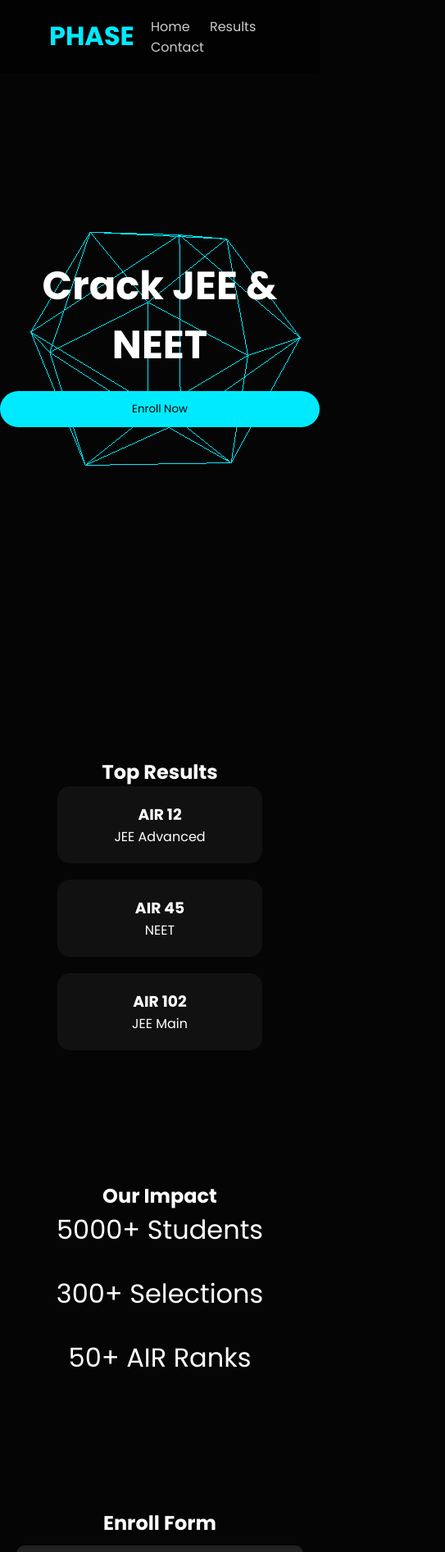
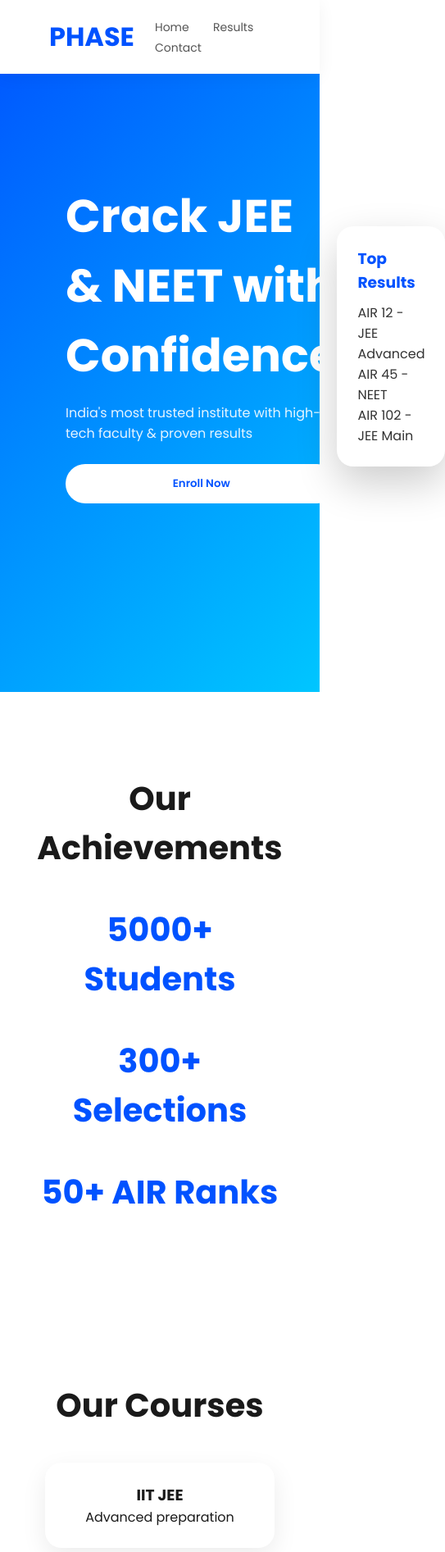
Before and after one commit to snehithsiddharth/phaseacademy.com, a plain HTML site: page index.html in a window 390 px wide. Shown: the top 1893 px of the page at 82% size, 543 px wide, since content can reach past the window. Drawn offline with nearby package versions, Linux system fonts and the light colour scheme.

Commit message:
PHASE index.html

```diff
--- a/index.html
+++ b/index.html
@@ -5,34 +5,141 @@
 <meta name="viewport" content="width=device-width, initial-scale=1.0">
 <title>PHASE Educational Institute</title>
 <link href="https://fonts.googleapis.com/css2?family=Poppins:wght@300;400;600;700&display=swap" rel="stylesheet">
-<script src="https://cdnjs.cloudflare.com/ajax/libs/three.js/r128/three.min.js"></script>
 
 <style>
 *{margin:0;padding:0;box-sizing:border-box;font-family:'Poppins',sans-serif}
-body{background:#050505;color:#fff}
-header{display:flex;justify-content:space-between;padding:20px 60px;position:fixed;width:100%;background:rgba(0,0,0,0.6);z-index:1000}
-header h1{color:#00eaff}
-nav a{margin-left:20px;color:#ccc;text-decoration:none}
-nav a:hover{color:#fff}
 
-.hero{height:100vh;display:flex;flex-direction:column;justify-content:center;align-items:center;text-align:center}
-.hero h2{font-size:3rem}
-.btn{margin-top:20px;padding:12px 30px;background:#00eaff;border:none;border-radius:25px;cursor:pointer}
+body{background:#ffffff;color:#1a1a1a}
 
-.section{padding:80px 20px;text-align:center}
-.cards{display:flex;justify-content:center;flex-wrap:wrap;gap:20px}
-.card{background:#111;padding:20px;border-radius:15px;width:250px}
+header{
+display:flex;justify-content:space-between;align-items:center;
+padding:20px 60px;position:fixed;width:100%;
+background:white;box-shadow:0 4px 20px rgba(0,0,0,0.05);z-index:1000;
+}
 
-.stats{display:flex;justify-content:center;gap:30px;flex-wrap:wrap}
-.stat{font-size:2rem}
+header h1{color:#0052ff;font-weight:700}
 
-form{max-width:400px;margin:auto}
-input,button{width:100%;padding:10px;margin:10px 0;border:none;border-radius:10px}
-input{background:#222;color:#fff}
+nav a{margin-left:25px;color:#555;text-decoration:none;font-size:14px}
+nav a:hover{color:#0052ff}
 
-.dashboard{display:none;padding:20px;background:#111;border-radius:15px;margin-top:20px}
+.hero{
+height:100vh;
+display:flex;
+justify-content:space-between;
+align-items:center;
+padding:0 80px;
+background:linear-gradient(135deg,#0052ff,#00c6ff);
+color:white;
+}
 
-canvas{position:fixed;top:0;left:0;z-index:-1}
+.hero-text{
+max-width:500px;
+}
+
+.hero-text h2{
+font-size:3.5rem;
+font-weight:700;
+}
+
+.hero-text p{
+margin-top:15px;
+opacity:0.9;
+}
+
+.btn{
+margin-top:25px;
+padding:14px 30px;
+border:none;
+border-radius:30px;
+background:white;
+color:#0052ff;
+font-weight:600;
+cursor:pointer;
+transition:0.3s;
+}
+
+.btn:hover{
+transform:scale(1.05);
+}
+
+.hero-card{
+background:white;
+color:#333;
+padding:25px;
+border-radius:20px;
+width:280px;
+box-shadow:0 20px 50px rgba(0,0,0,0.2);
+}
+
+.hero-card h3{color:#0052ff;margin-bottom:10px}
+
+.section{
+padding:100px 40px;
+text-align:center;
+}
+
+.section h2{
+font-size:2.5rem;
+margin-bottom:40px;
+}
+
+.cards{
+display:flex;
+justify-content:center;
+flex-wrap:wrap;
+gap:30px;
+}
+
+.card{
+background:white;
+padding:25px;
+border-radius:20px;
+width:280px;
+box-shadow:0 10px 30px rgba(0,0,0,0.08);
+transition:0.3s;
+}
+
+.card:hover{
+transform:translateY(-10px);
+}
+
+.stats{
+display:flex;
+justify-content:center;
+gap:40px;
+flex-wrap:wrap;
+}
+
+.stat{
+font-size:2.5rem;
+color:#0052ff;
+font-weight:700;
+}
+
+.form-box{
+max-width:450px;
+margin:auto;
+background:white;
+padding:30px;
+border-radius:20px;
+box-shadow:0 10px 30px rgba(0,0,0,0.1);
+}
+
+input,button{
+width:100%;
+padding:12px;
+margin:10px 0;
+border-radius:10px;
+border:1px solid #ddd;
+}
+
+footer{
+text-align:center;
+padding:20px;
+background:#f5f5f5;
+color:#777;
+}
+
 </style>
 </head>
 
@@ -48,21 +155,22 @@ canvas{position:fixed;top:0;left:0;z-index:-1}
 </header>
 
 <section class="hero">
-<h2>Crack JEE & NEET</h2>
+  <div class="hero-text">
+    <h2>Crack JEE & NEET with Confidence</h2>
+    <p>India's most trusted institute with high-tech faculty & proven results</p>
     <button class="btn" onclick="scrollToForm()">Enroll Now</button>
+  </div>
+
+  <div class="hero-card">
+    <h3>Top Results</h3>
+    <p>AIR 12 - JEE Advanced</p>
+    <p>AIR 45 - NEET</p>
+    <p>AIR 102 - JEE Main</p>
+  </div>
 </section>
 
 <section class="section" id="results">
-<h2>Top Results</h2>
-<div class="cards">
-<div class="card"><h3>AIR 12</h3><p>JEE Advanced</p></div>
-<div class="card"><h3>AIR 45</h3><p>NEET</p></div>
-<div class="card"><h3>AIR 102</h3><p>JEE Main</p></div>
-</div>
-</section>
-
-<section class="section">
-<h2>Our Impact</h2>
+  <h2>Our Achievements</h2>
   <div class="stats">
     <div class="stat" id="s1">0+</div>
     <div class="stat" id="s2">0+</div>
@@ -70,62 +178,44 @@ canvas{position:fixed;top:0;left:0;z-index:-1}
   </div>
 </section>
 
+<section class="section">
+  <h2>Our Courses</h2>
+  <div class="cards">
+    <div class="card"><h3>IIT JEE</h3><p>Advanced preparation</p></div>
+    <div class="card"><h3>NEET</h3><p>Medical excellence</p></div>
+    <div class="card"><h3>Foundation</h3><p>Strong basics</p></div>
+  </div>
+</section>
+
 <section class="section" id="contact">
-<h2>Enroll Form</h2>
+  <h2>Enroll Now</h2>
+  <div class="form-box">
     <form onsubmit="handleForm(event)">
       <input type="text" placeholder="Name" required>
       <input type="email" placeholder="Email" required>
       <input type="tel" placeholder="Phone" required>
       <button type="submit">Submit</button>
     </form>
-
-<div class="dashboard" id="dashboard">
-<h3>Welcome Student 🎓</h3>
-<p>Your application is received.</p>
   </div>
-
   <p>📞 9849627363</p>
   <p>📧 phaseeducationalinstitute@gmail.com</p>
 </section>
 
+<footer>
+  <p>© 2026 PHASE Educational Institute</p>
+</footer>
+
 <script>
 function scrollToForm(){document.getElementById('contact').scrollIntoView({behavior:'smooth'})}
+function handleForm(e){e.preventDefault();alert('Application Submitted Successfully!')}
 
-function handleForm(e){
-e.preventDefault();
-document.getElementById('dashboard').style.display='block';
-}
-
-// Animated stats
-let count1=0,count2=0,count3=0;
+let c1=0,c2=0,c3=0;
 let i=setInterval(()=>{
-if(count1<5000){count1+=50;document.getElementById('s1').innerText=count1+'+ Students';}
-if(count2<300){count2+=5;document.getElementById('s2').innerText=count2+'+ Selections';}
-if(count3<50){count3++;document.getElementById('s3').innerText=count3+'+ AIR Ranks';}
-if(count1>=5000 && count2>=300 && count3>=50)clearInterval(i);
+if(c1<5000){c1+=50;document.getElementById('s1').innerText=c1+'+ Students';}
+if(c2<300){c2+=5;document.getElementById('s2').innerText=c2+'+ Selections';}
+if(c3<50){c3++;document.getElementById('s3').innerText=c3+'+ AIR Ranks';}
+if(c1>=5000 && c2>=300 && c3>=50)clearInterval(i);
 },50);
-
-// 3D
-const scene=new THREE.Scene();
-const camera=new THREE.PerspectiveCamera(75,window.innerWidth/window.innerHeight,0.1,1000);
-const renderer=new THREE.WebGLRenderer({alpha:true});
-renderer.setSize(window.innerWidth,window.innerHeight);
-document.body.appendChild(renderer.domElement);
-
-const geometry=new THREE.IcosahedronGeometry(6);
-const material=new THREE.MeshBasicMaterial({color:0x00eaff,wireframe:true});
-const shape=new THREE.Mesh(geometry,material);
-scene.add(shape);
-
-camera.position.z=20;
-
-function animate(){
-requestAnimationFrame(animate);
-shape.rotation.x+=0.01;
-shape.rotation.y+=0.01;
-renderer.render(scene,camera);
-}
-animate();
 </script>
 
 </body>
```
Lines whose indentation alone changed are shown as unchanged.
